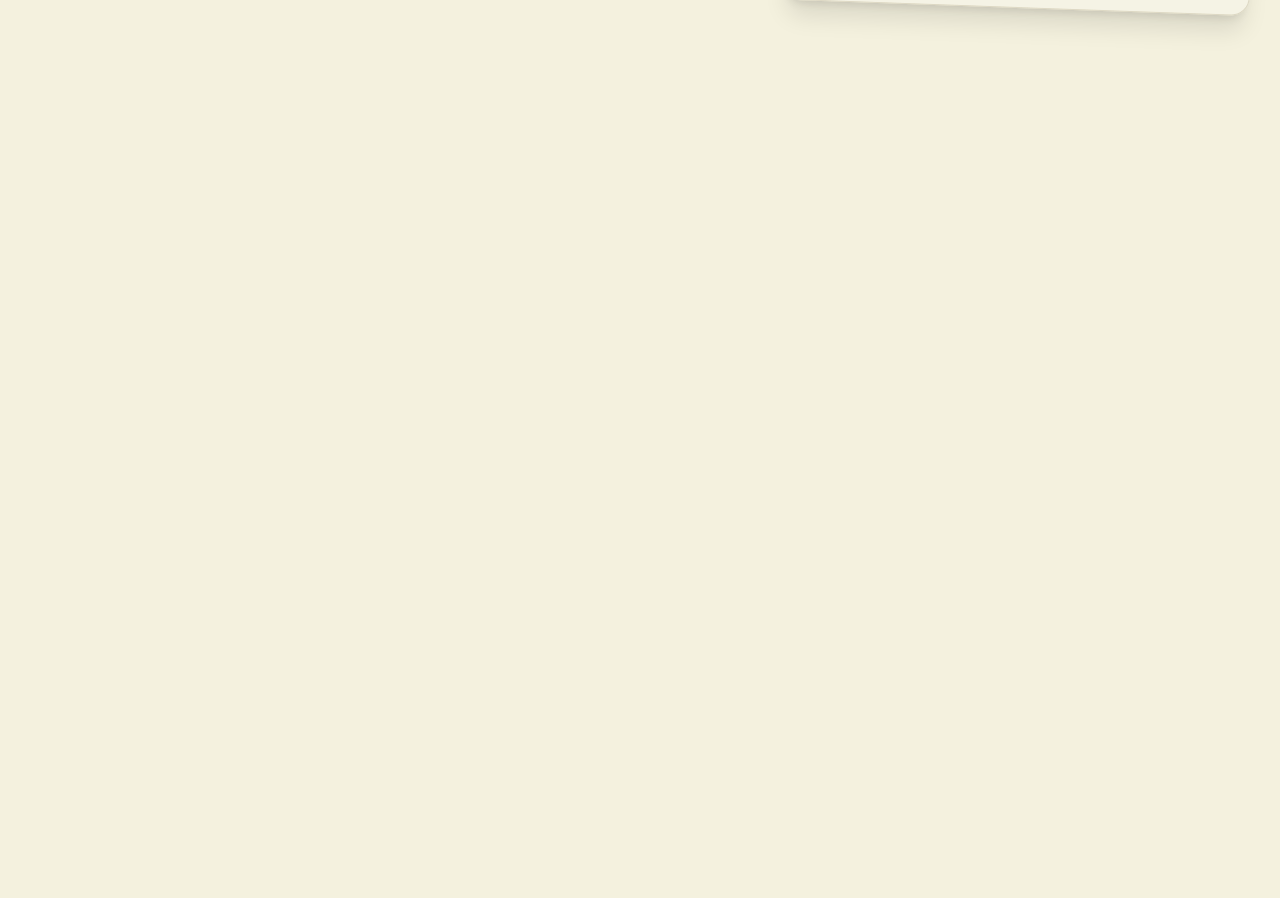
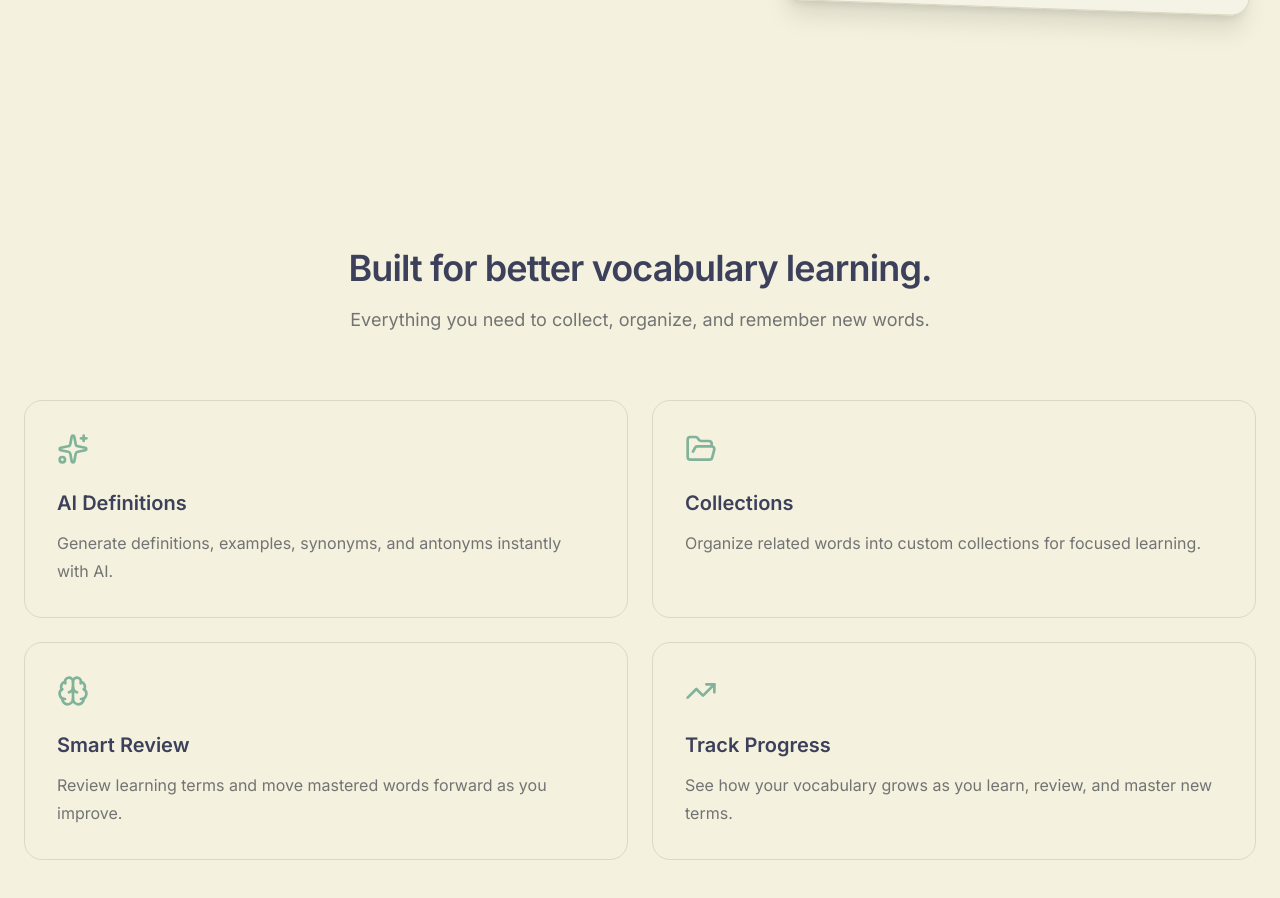
Before and after one commit to ChaminduD/wordulary, a Next.js app: page / in a window 1280 px wide. Shown: the part 576-1474 px from the top of the page. Before the commit the page ends 800 px from the top, so only its background shows below. Built offline with nearby package versions, Linux system fonts and the light colour scheme.

Commit message:
Add home page features section

```diff
--- a/src/app/page.tsx
+++ b/src/app/page.tsx
@@ -1,6 +1,6 @@
 import { LandingNavbar } from "@/components/marketing/landing-navbar";
 import { HeroSection } from "@/components/marketing/hero-section";
-// import { FeaturesSection } from "@/components/marketing/features-section";
+import { FeaturesSection } from "@/components/marketing/features-section";
 // import { HowItWorksSection } from "@/components/marketing/how-it-works-section";
 // import { CtaSection } from "@/components/marketing/cta-section";
 // import { Footer } from "@/components/marketing/footer";
@@ -10,8 +10,8 @@ export default function Home() {
         <>
             <LandingNavbar />
             <HeroSection />
-            {/* <FeaturesSection />
-            <HowItWorksSection />
+            <FeaturesSection />
+            {/* <HowItWorksSection />
             <CtaSection />
             <Footer /> */}
         </>
--- /dev/null
+++ b/src/components/marketing/feature-card.tsx
@@ -0,0 +1,37 @@
+import { cn } from "@/lib/utils";
+import type { LucideIcon } from "lucide-react";
+
+type FeatureCardProps = {
+    icon: LucideIcon;
+    title: string;
+    children: React.ReactNode;
+    className?: string;
+};
+
+export function FeatureCard({
+    icon: Icon,
+    title,
+    children,
+    className,
+}: FeatureCardProps) {
+    return (
+        <article
+            className={cn(
+                "rounded-2xl border p-8 transition-all hover:border-primary/20 hover:bg-muted/20",
+                className
+            )}
+        >
+            <Icon className="size-8 text-primary" />
+
+            <div className="mt-6 space-y-3">
+                <h3 className="text-xl font-semibold">
+                    {title}
+                </h3>
+
+                <p className="leading-7 text-muted-foreground">
+                    {children}
+                </p>
+            </div>
+        </article>
+    );
+}
--- a/src/components/marketing/features-section.tsx
+++ b/src/components/marketing/features-section.tsx
@@ -0,0 +1,69 @@
+import {
+    Sparkles,
+    FolderOpen,
+    Brain,
+    TrendingUp,
+} from "lucide-react";
+
+import { Container } from "./container";
+import { FeatureCard } from "./feature-card";
+
+export function FeaturesSection() {
+    return (
+        <section
+            id="features"
+            className="py-24 md:py-28"
+        >
+            <Container>
+                <div className="mx-auto max-w-2xl text-center">
+                    <h2 className="text-3xl font-semibold tracking-tight md:text-4xl">
+                        Built for better vocabulary learning.
+                    </h2>
+
+                    <p className="mt-4 text-lg leading-8 text-muted-foreground">
+                        Everything you need to collect,
+                        organize, and remember new words.
+                    </p>
+                </div>
+
+                <div className="mt-16 grid gap-6 md:grid-cols-2">
+                    <FeatureCard
+                        icon={Sparkles}
+                        title="AI Definitions"
+                    >
+                        Generate definitions, examples,
+                        synonyms, and antonyms instantly
+                        with AI.
+                    </FeatureCard>
+
+                    <FeatureCard
+                        icon={FolderOpen}
+                        title="Collections"
+                    >
+                        Organize related words into
+                        custom collections for focused
+                        learning.
+                    </FeatureCard>
+
+                    <FeatureCard
+                        icon={Brain}
+                        title="Smart Review"
+                    >
+                        Review learning terms and move
+                        mastered words forward as you
+                        improve.
+                    </FeatureCard>
+
+                    <FeatureCard
+                        icon={TrendingUp}
+                        title="Track Progress"
+                    >
+                        See how your vocabulary grows
+                        as you learn, review, and
+                        master new terms.
+                    </FeatureCard>
+                </div>
+            </Container>
+        </section>
+    );
+}
```
